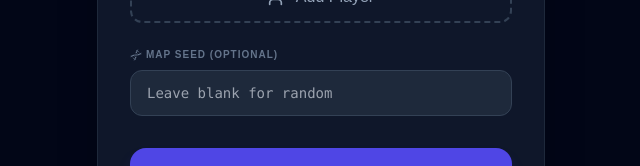
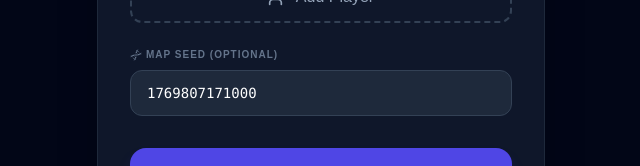
Before and after one commit to u12206050/sequence-the-game, a React (Vite) app: page / in a window 1280 px wide. Shown: the part 599-765 px from the top of the page, without its empty margins (319-959 px from the left). Built offline with nearby package versions, Linux system fonts and the light colour scheme.

Commit message:
Update Lobby.tsx

```diff
--- a/components/Lobby.tsx
+++ b/components/Lobby.tsx
@@ -10,7 +10,7 @@ interface LobbyProps {
 const Lobby: React.FC<LobbyProps> = ({ onStart }) => {
   const [names, setNames] = useState(['Player 1', 'Player 2']);
   const [mode, setMode] = useState<GameMode>('BOARD');
-  const [seed, setSeed] = useState('');
+  const [seed, setSeed] = useState(String(Date.now()));
 
   const addPlayer = () => {
     if (names.length < 4) {
```
